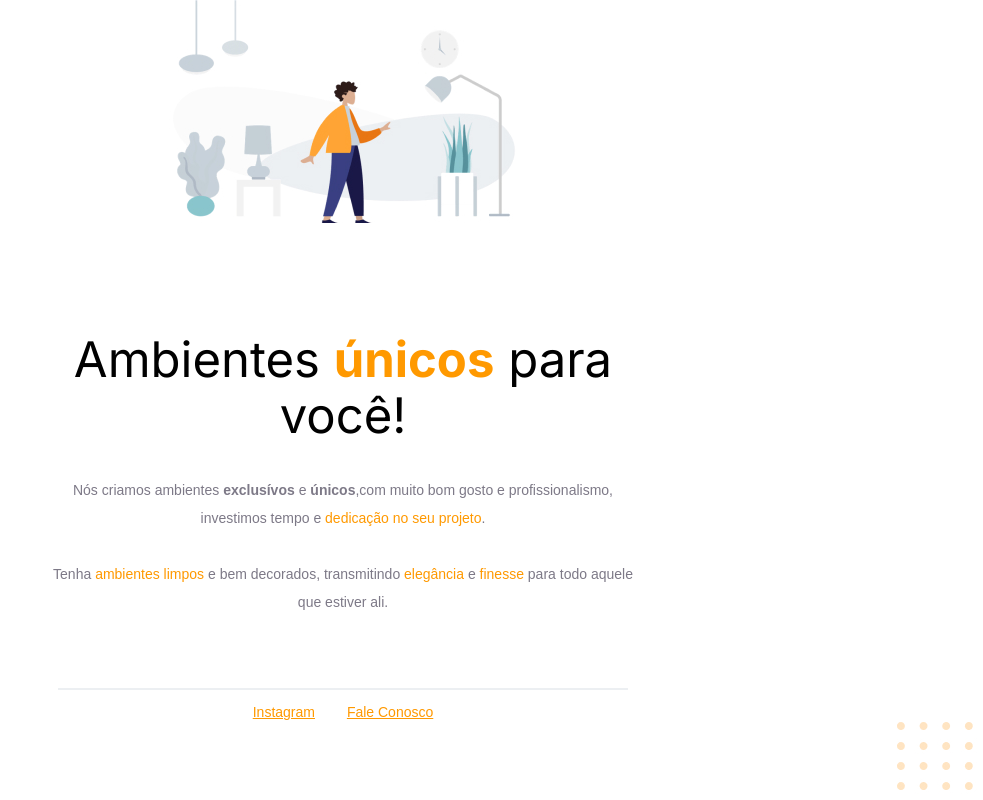
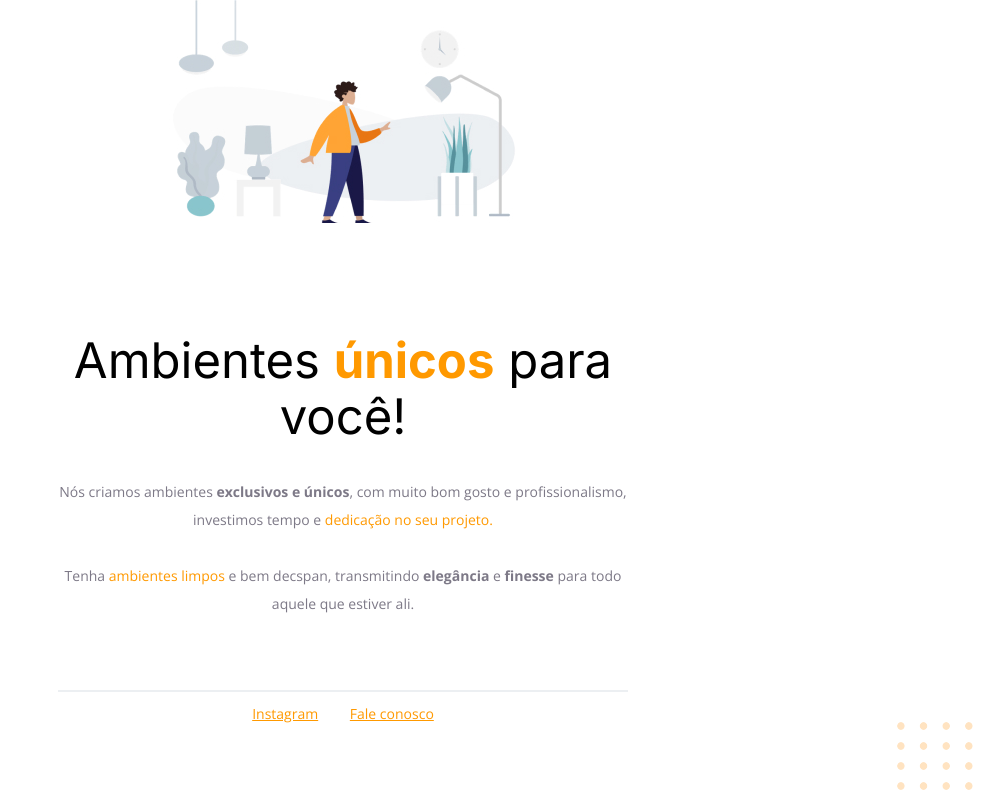
Before and after one commit to Tiagocardos0/Curso-RocketSeat, a plain HTML site: page index.html in a window 1280 px wide. Shown: the whole page, without its empty margins (297-1280 px from the left). Drawn offline with nearby package versions, Linux system fonts and the light colour scheme.

Commit message:
atualização

```diff
--- a/index.html
+++ b/index.html
@@ -1,40 +1,58 @@
+<!-- Instrução que define o tipo do documento. -->
 <!DOCTYPE html>
 <html lang="pt-br">
+  <!-- Tag <head> contém as instruções para a página -->
   <head>
-    <meta charset="UTF-8">
-    <meta name="viewport" content="width=device-width, initial-scale=1.0">
-    <title>Móveis Customizados</title>
-    <link rel="stylesheet" href="style.css">
+    <link rel="preconnect" href="https://fonts.googleapis.com" />
+    <link rel="preconnect" href="https://fonts.gstatic.com" crossorigin />
+    <meta charset="UTF-8" />
+    <meta name="viewport" content="width=device-width, initial-scale=1.0" />
+    <title>Móveis customizados</title>
+
+    <link
+      href="https://fonts.googleapis.com/css2?family=Inter:wght@400;700&family=Open+Sans:wght@400;700&display=swap"
+      rel="stylesheet"
+    />
+
+    <link rel="stylesheet" href="style.css" />
   </head>
+
+  <!-- Tag <body> é o corpo do documento, onde tem as informações que serão mostradas. -->
   <body>
+    <div id="hero">
+      <img
+      src="images/img1.jpg"
+      alt="Desenho de uma pessoa vestindo uma camisa amarela em uma sala com Móveis"
+    />
 
-    <div id="hero">
-        <img src="imagem/image1.jpg" alt="Desenho de uma pessoa vestindo uma camisa amarela em uma sala com moveis">
+      <h1>Ambientes <span>únicos</span> para você!</h1>
+      <p>
+        Nós criamos ambientes <strong>exclusivos e únicos</strong>, com muito
+        bom gosto e profissionalismo, investimos tempo e
+        <span>dedicação no seu projeto.</span>
 
-        <h1>
-            Ambientes <span>únicos</span> para você!
-        </h1>
+        <br />
+        <br />
 
-        <p>
-            Nós criamos ambientes <strong>exclusívos</strong> e <strong>únicos</strong>,com muito bom gosto e profissionalismo,
-            investimos tempo e <span>dedicação no seu projeto</span>.
-            <br>
-            <br>
-            Tenha <span>ambientes limpos</span> e bem decorados, transmitindo <span>elegância</span>
-            e <span>finesse</span> para todo aquele que estiver ali.
+        Tenha <span>ambientes limpos</span> e bem decspan, transmitindo
+        <strong>elegância</strong> e <strong>finesse</strong>
+        para todo aquele que estiver ali.
       </p>
     </div>
+
 
     <div id="footer">
       <div class="line"></div>
 
-        <a href="www.instagram.com" target="_blank">Instagram</a>
-        <a href="#">Fale Conosco</a>
+      <a target="_blank" href="https://instagram.com/moveisparavoce"
+        >Instagram</a
+      >
+      <a href="mailto:contato@moveisparavoce.com">Fale conosco</a>
     </div>
 
     <img
       id="balls"
-        src="imagem/balls-decoration.jpg"
-        alt="bolinhas amarelas no canto inferior direito da tela">
+      src="images/balls.svg"
+      alt="Bolinhas alaranjadas no canto inferior direito da tela"/>
   </body>
 </html>
--- a/style.css
+++ b/style.css
@@ -1,17 +1,11 @@
-@charset "UTF-8";
-
-@import url('https://fonts.googleapis.com/css2?family=Inter:wght@400;700&display=swap');
-@import url('https://fonts.googleapis.com/css2? family= Open+Sans:wght@400;700 & display=swap');
-
 body {
-    font-family: 'Open-Sans', sans-serif;
+  font-family: "Open Sans", sans-serif;
   text-align: center;
-    margin: 0px;
+  margin: 0;
 }
 
 #hero {
     width: 592px;
-    margin: auto;
     margin: 0px auto 72px;
 }
 
@@ -20,23 +14,24 @@ body {
 }
 
 h1 {
-    font-family: 'Inter', sans-serif;
+  font-family: "Inter", sans-serif;
   font-size: 49px;
   line-height: 56px;
   font-weight: normal;
-    margin-bottom: 32px;
 }
 
 h1 span {
   font-weight: bold;
+
+  margin-bottom: 32px;
 }
 
 span, a {
-    color: #FF9900;
+  color: #ff9900;
 }
 
 p, #footer {
-    color: #7D7987;
+  color: #7d7987;
   font-size: 14px;
   line-height: 28px;
 }
@@ -47,8 +42,10 @@ p, #footer {
 
 .line {
     width: 568px;
-    height: 0px;
-    margin: 0px auto 8px;
+    height: 0;
+
+    margin: 0 auto 8px;
+
     border: 1px solid #ECEFF2;
 }
 
```
Also changed, not shown: imagem/balls-decoration.jpg (deleted), imagem/image1.jpg (deleted), images/balls.svg (added), images/img1.jpg (added). Lines whose indentation alone changed are shown as unchanged.
